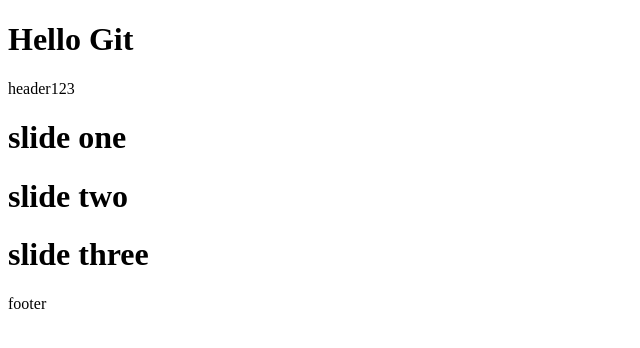
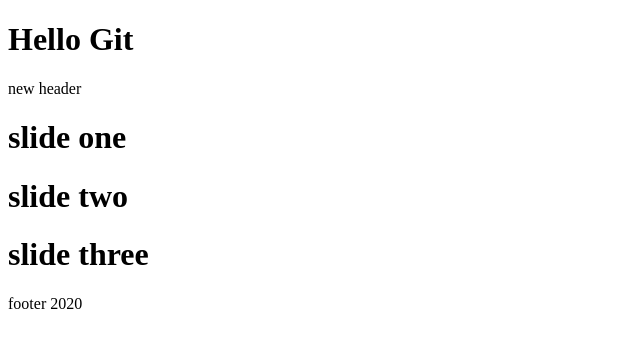
Before and after one commit to maryamnoorianrad/gitprojectone, a plain HTML site: page index.html in a window 1280 px wide. Shown: the full height of the page, 0-640 px from the left. Drawn offline with Linux system fonts and the light colour scheme.

Commit message:
some changes in master

```diff
--- a/index.html
+++ b/index.html
@@ -7,12 +7,12 @@
 </head>
 <body>
     <h1>Hello Git</h1>
-    <header>header123</header>
+    <header>new header</header>
     <h1>slide one</h1>
     <h1>slide two</h1>
     <h1>slide three</h1>
 </div>
-<footer>footer</footer>
+<footer>footer 2020</footer>
 <script src="script.js"></script>
 </body>
 </html>
```
